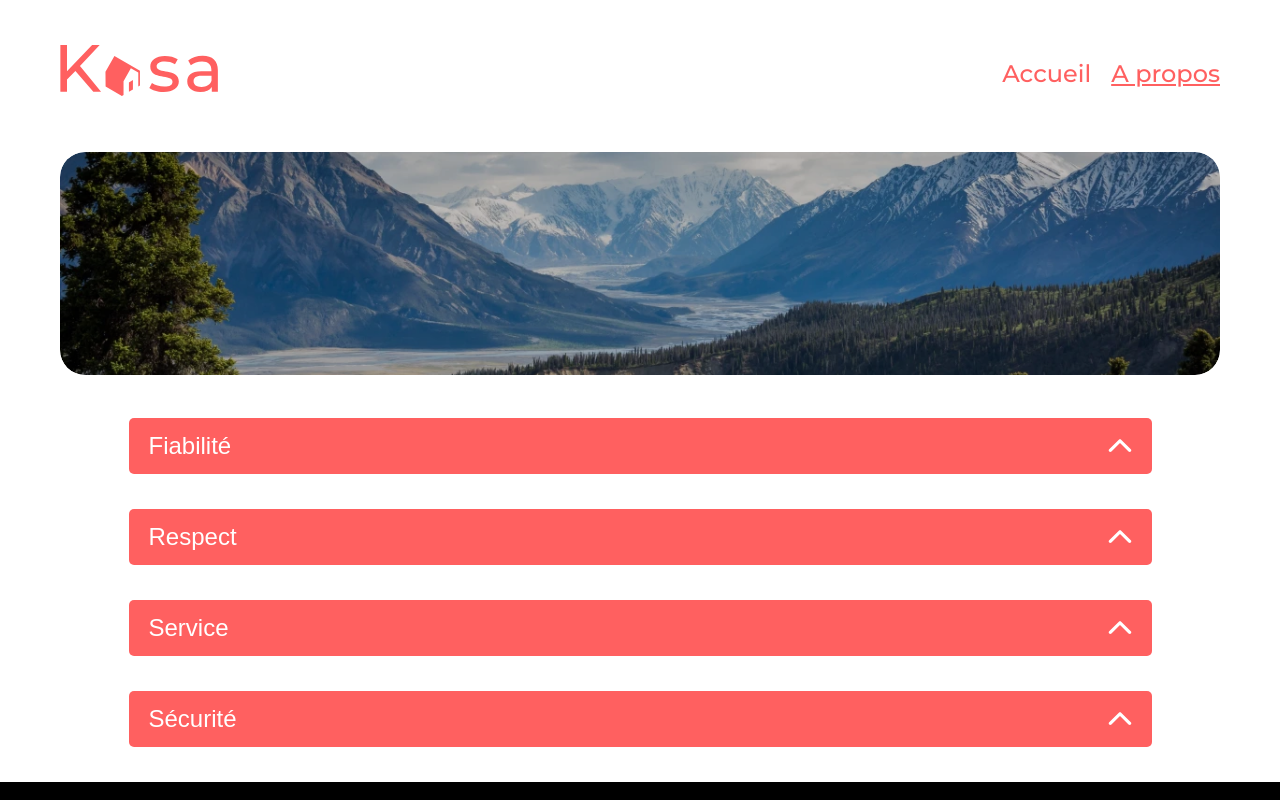
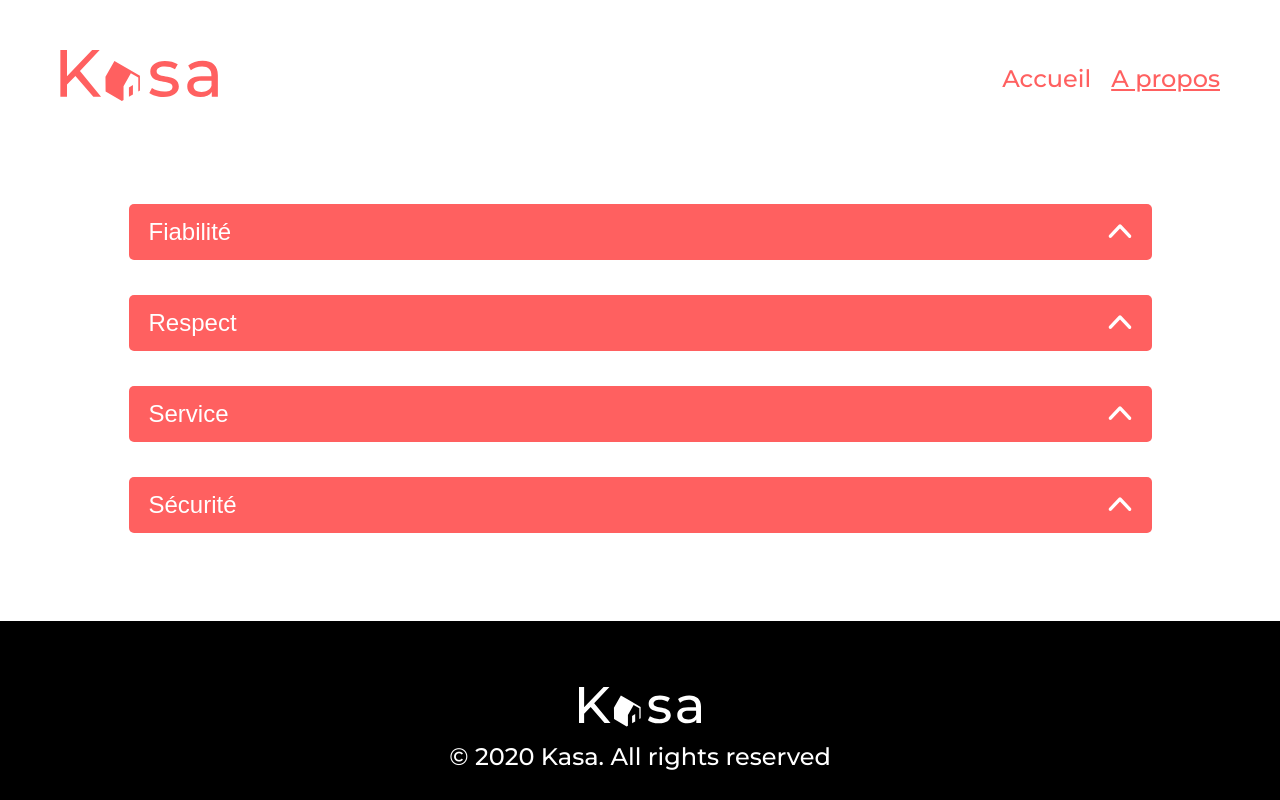
Before and after one commit to Elyrria/Kasa-app, a React (Create React App) app: page /a-Propos in a window 1280 px wide. Shown: the top 800 px of the page. Built offline with nearby package versions, Linux system fonts and the light colour scheme.

Commit message:
Modification de la banner et du styles

```diff
--- a/src/components/Banner.jsx
+++ b/src/components/Banner.jsx
@@ -6,18 +6,18 @@ import "../styles/Banner.scss"
 
 const sizeBanner = [1240, 375]
 
-function Banner({ activeBanner }) {
+function Banner({activeBanner}) {
     return (
         <div className="bannerWrapper">
             <div className="bannerWrapper--opacity"></div>
             {/* //! Condition qui permet de vérifier si le texte doit être affiché  */}
-            {activeBanner === "active-home" && (
+            {activeBanner === "bannerHome" && (
                 <p className="bannerWrapper__para">
                     Chez vous, partout et ailleurs
                 </p>
             )}
             {/* //! Condition qui permet de vérifier quelle image afficher dans la banière  */}
-            {activeBanner === "active-home" ? (
+            {activeBanner === "bannerHome" ? (
                 <img
                     className="scaleHome"
                     src={bannerHome1240}
@@ -26,6 +26,7 @@ function Banner({ activeBanner }) {
                     alt="Photographie de falaises avec la mer"
                 />
             ) : (
+                activeBanner === "bannerAbout" && (
                     <img
                         className="scaleAbout"
                         src={bannerAbout1240}
@@ -33,6 +34,7 @@ function Banner({ activeBanner }) {
                         sizes={`(max-width: ${sizeBanner[1]}px) ${sizeBanner[1]}px, ${sizeBanner[0]}px`}
                         alt="Photographie d'un fleuve avec des montagnes'"
                     />
+                )
             )}
         </div>
     )
--- a/src/components/Footer.jsx
+++ b/src/components/Footer.jsx
@@ -3,7 +3,7 @@ import "../styles/Footer.scss"
 function Footer() {
     return (
         <footer className="footer">
-            <img className="footer__logo" src={logo} alt="" />
+            <img className="footer__logo" src={logo} alt="Kasa" />
             <p className="footer__para">© 2020 Kasa. All rights reserved</p>
         </footer>
     )
--- a/src/components/Header.jsx
+++ b/src/components/Header.jsx
@@ -1,8 +1,17 @@
 import logo from "../assets/logo-red-kasa.svg"
 import { NavLink } from "react-router-dom"
 import "../styles/Header.scss"
+import Banner from "./Banner"
+import { useEffect, useState } from "react"
+import { useLocation } from "react-router-dom"
 
 function Header() {
+    const [urlActive, setUrlActive] = useState("")
+    const location = useLocation()
+
+    useEffect(() => {
+        setUrlActive(window.location.href)
+    }, [location]) // Effectue l'effet des que la location change
 
     return (
         <header className="header">
@@ -30,6 +39,13 @@ function Header() {
                     </NavLink>
                 </div>
             </nav>
+            {urlActive === "http://localhost:3000/" ? (
+                <Banner activeBanner={"bannerHome"} />
+            ) : (
+                urlActive === "http://localhost:3000/A-Propos" && (
+                    <Banner activeBanner={"bannerAbout"} />
+                )
+            )}
         </header>
     )
 }
--- a/src/index.jsx
+++ b/src/index.jsx
@@ -8,7 +8,6 @@ import Header from "./components/Header"
 import Footer from "./components/Footer"
 import Error from "./pages/Error/Error"
 import Housings from "./pages/Housings/Housing"
-
 
 const root = ReactDOM.createRoot(document.getElementById("root"))
 root.render(
--- a/src/pages/About/About.jsx
+++ b/src/pages/About/About.jsx
@@ -20,7 +20,6 @@ function About() {
 
     return (
         <main>
-            <Banner activeBanner={"active-about"} />
             <div>
                 {dataAbout.names.map((name, index) => (
                     <Collapse
--- a/src/pages/Home/Home.jsx
+++ b/src/pages/Home/Home.jsx
@@ -12,7 +12,6 @@ function Home() {
 
     return (
         <main>
-            <Banner activeBanner={"active-home"} />
             <div className="wrapperGallery">
                 {dataHousings.map((housings) => (
                     <Card
--- a/src/styles/Banner.scss
+++ b/src/styles/Banner.scss
@@ -14,23 +14,18 @@
 
 .bannerWrapper {
     @include styleBanner();
-    @include globalMargin();
     @include maxWidth();
     position: relative;
     display: flex;
     align-items: center;
     overflow: hidden;
-    margin-bottom: 22px;
+    margin-top: 22px;
 
     @media screen and (min-width: 376px) {
         justify-content: center;
     }
     @media screen and (min-width: 620px) {
-        margin-bottom: 43px;
-    }
-    @media screen and (min-width: 1340px) {
-        margin: auto;
-        margin-bottom: 45px;
+        margin-top: 50px;
     }
 
     & img {
--- a/src/styles/Header.scss
+++ b/src/styles/Header.scss
@@ -1,10 +1,10 @@
 @import "./globalStyle";
 
 .header {
-    margin: 20px 20px 27px 20px;
+    margin: 27px 20px 22px 20px;
     @include maxWidth();
     @media screen and (min-width: 620px) {
-        margin: 45px 60px 50px 60px;
+        margin: 50px 60px 43px 60px;
     }
 
     &__nav {
```
Lines whose indentation alone changed are shown as unchanged.
